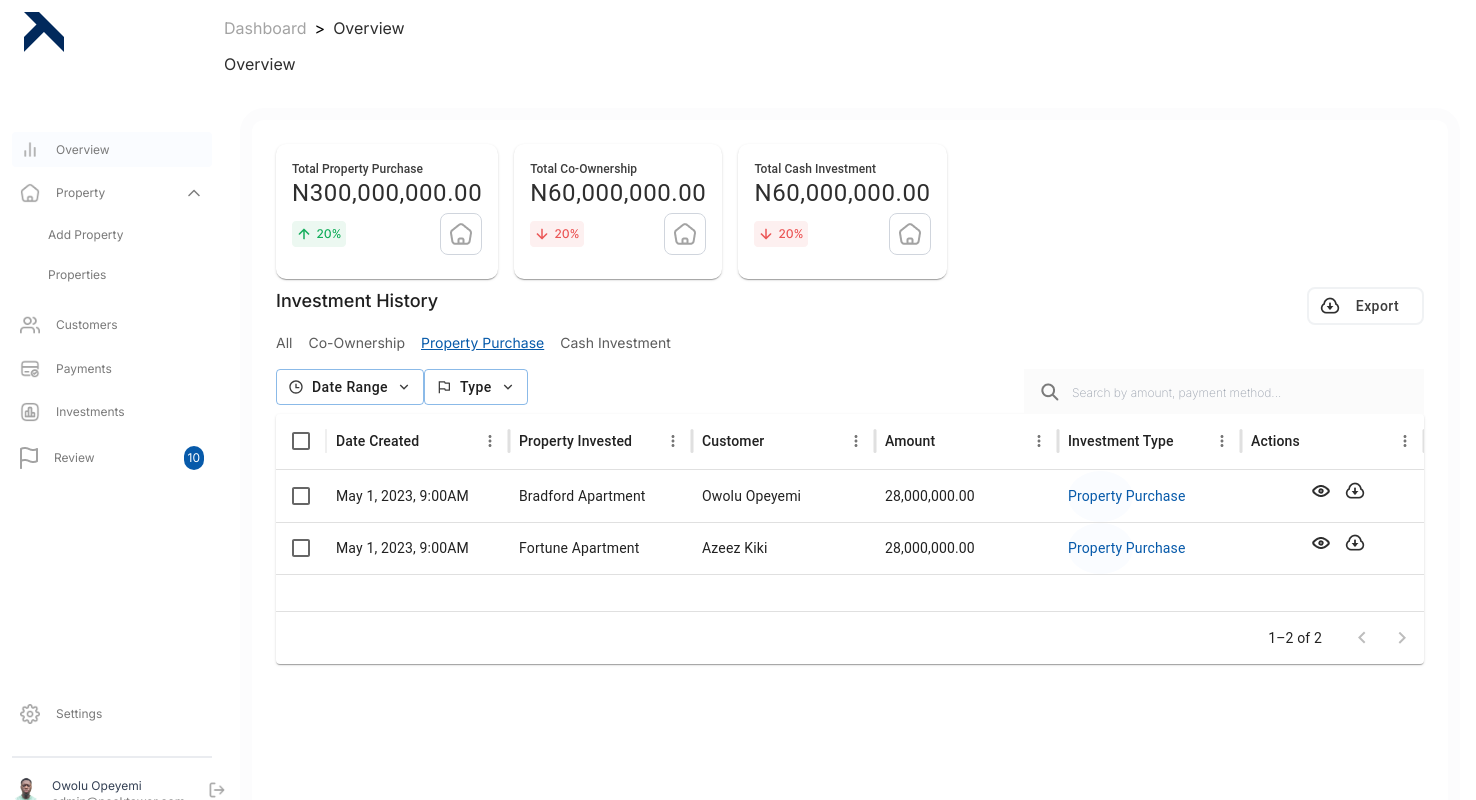
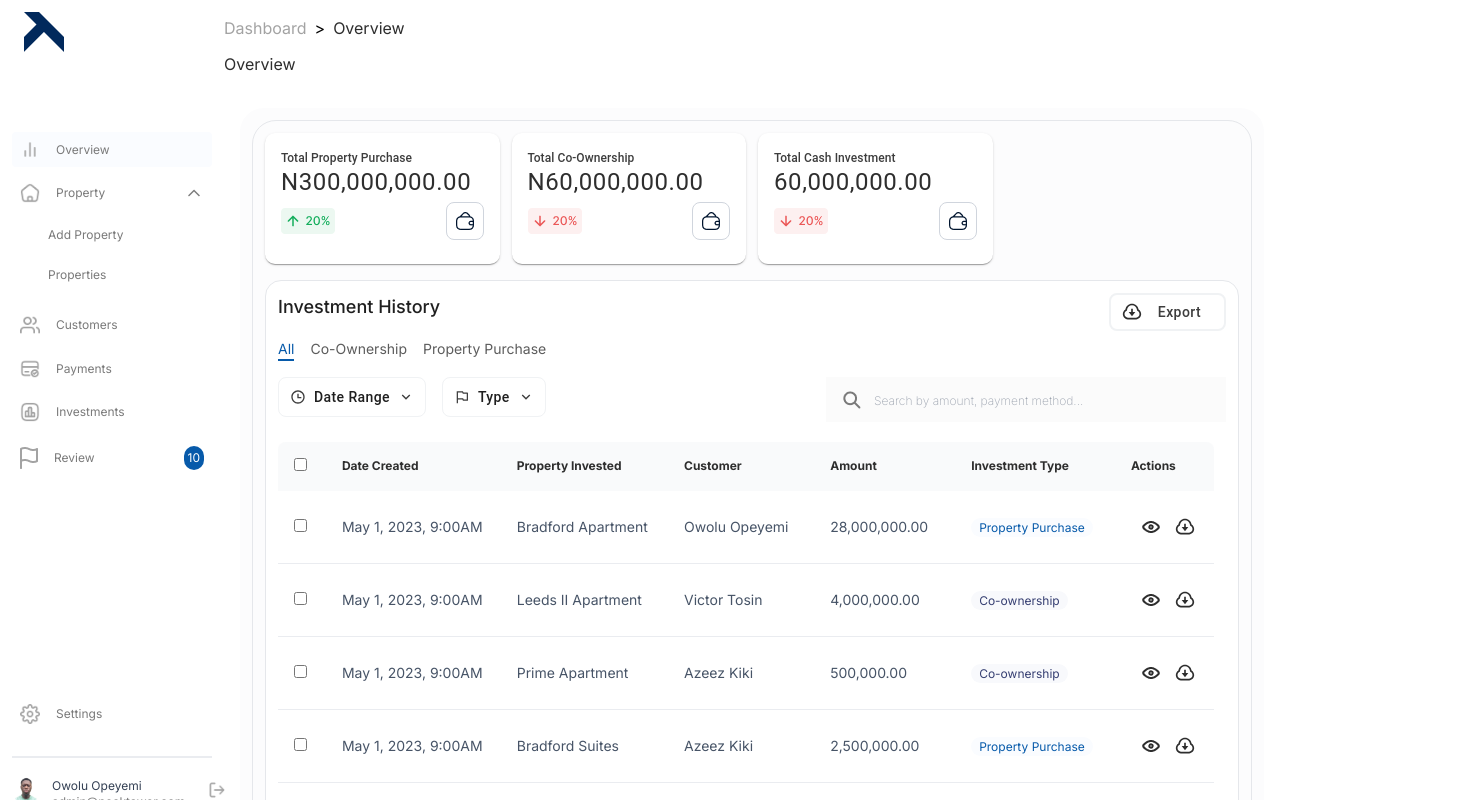
Before and after one commit to popsam22/lantan-frontend, a React (Vite) app: page /admin/investments in a window 1280 px wide. Shown: the top 800 px of the page, 1476 px wide, since content can reach past the window. Built offline with nearby package versions, Linux system fonts and the light colour scheme.

Commit message:
feat: investments

```diff
--- a/src/constants/investment.tsx
+++ b/src/constants/investment.tsx
@@ -1,58 +1,3 @@
-import { GridRenderCellParams } from "@mui/x-data-grid";
-import show from "../assets/_Button baseshow.png";
-import cloud from "../assets/download-cloud-linecloud.png";
-
-export const investmentColumns = [
-  {
-    field: "dateCreated",
-    headerName: "Date Created",
-    width: 183,
-  },
-  {
-    field: "propertyInvested",
-    headerName: "Property Invested",
-    width: 183,
-  },
-  {
-    field: "customer",
-    headerName: "Customer",
-    width: 183,
-  },
-  {
-    field: "amount",
-    headerName: "Amount",
-    width: 183,
-  },
-  {
-    field: "investmentType",
-    headerName: "Investment Type",
-    renderCell: (prop: GridRenderCellParams) => (
-      <button
-        style={{
-          backgroundColor: "#FAFCFF",
-          color: "#075AAA",
-          borderRadius: "50%",
-          width: "65px",
-        }}
-      >
-        {prop.value}
-      </button>
-    ),
-    width: 183,
-  },
-  {
-    field: "actions",
-    headerName: "Actions",
-    width: 183,
-    renderCell: () => (
-      <div className="flex gap-1 justify-center items-center">
-        <img src={show} alt="show details" className="w-10 h-10" />
-        <img src={cloud} alt="cloud" className="w-5 h-5" />
-      </div>
-    ),
-  },
-];
-
 export const investmentRow = [
   {
     id: 1,
@@ -65,9 +10,65 @@ export const investmentRow = [
   {
     id: 2,
     dateCreated: "May 1, 2023, 9:00AM",
-    propertyInvested: "Fortune Apartment",
+    propertyInvested: "Leeds II Apartment",
+    customer: "Victor Tosin",
+    amount: "4,000,000.00",
+    investmentType: "Co-ownership",
+  },
+  {
+    id: 2,
+    dateCreated: "May 1, 2023, 9:00AM",
+    propertyInvested: "Prime Apartment",
     customer: "Azeez Kiki",
-    amount: "28,000,000.00",
+    amount: "500,000.00",
+    investmentType: "Co-ownership",
+  },
+  {
+    id: 2,
+    dateCreated: "May 1, 2023, 9:00AM",
+    propertyInvested: "Bradford Suites",
+    customer: "Azeez Kiki",
+    amount: "2,500,000.00",
     investmentType: "Property Purchase",
   },
+  {
+    id: 2,
+    dateCreated: "May 1, 2023, 9:00AM",
+    propertyInvested: "Bradford Suites",
+    customer: "Azeez Kiki",
+    amount: "200,000.00",
+    investmentType: "Property Purchase",
+  },
+  {
+    id: 2,
+    dateCreated: "May 1, 2023, 9:00AM",
+    propertyInvested: "Bradford Suites",
+    customer: "Azeez Kiki",
+    amount: "500,000.00",
+    investmentType: "Property Purchase",
+  },
+  {
+    id: 2,
+    dateCreated: "May 1, 2023, 9:00AM",
+    propertyInvested: "Bradford Suites",
+    customer: "Azeez Kiki",
+    amount: "10,000,000.00",
+    investmentType: "Co-ownership",
+  },
+  {
+    id: 2,
+    dateCreated: "May 1, 2023, 9:00AM",
+    propertyInvested: "Bradford Suites",
+    customer: "Azeez Kiki",
+    amount: "10,000,000.00",
+    investmentType: "Co-ownership",
+  },
+  {
+    id: 2,
+    dateCreated: "May 1, 2023, 9:00AM",
+    propertyInvested: "Bradford Suites",
+    customer: "Azeez Kiki",
+    amount: "500,000.70",
+    investmentType: "Co-ownership",
+  },
 ];
--- a/src/pages/admin/Investments.tsx
+++ b/src/pages/admin/Investments.tsx
@@ -1,37 +1,261 @@
-import { Box, Button } from "@mui/material";
-import cloud from "../../assets/download-cloud-linecloud.png";
+import { Button } from "@mui/material";
+import { useState } from "react";
+import cloud from "../../assets/download-cloud-line.svg";
+import blue_cloud from "../../assets/download-cloud-line 2.svg";
 import InvestmentCard from "../../components/InvestmentCard";
 import flag from "../../assets/flag-line.svg";
 import dropdown from "../../assets/arrow-down-s-line.svg";
 import search from "../../assets/Search_Magnifying_Glasssearch.png";
 import date from "../../assets/time-line.svg";
-import Table from "../../components/Table";
-import { investmentColumns, investmentRow } from "../../constants/investment";
+import show from "../../assets/_Button baseshow.png";
+import { investmentRow } from "../../constants/investment";
+import Tanstack from "@/components/Tanstack";
+import { createColumnHelper } from "@tanstack/react-table";
+import { Investment, ColumnFilter, SelectedItem } from "@/types";
+import clsx from "clsx";
+import { toast } from "react-toastify";
+import LantanModal from "@/components/Modal";
 
 const Investments = () => {
+  const [activeTab, setActiveTab] = useState(0);
+  const [selectedItem, setSelectedItem] = useState<SelectedItem | null>(null);
+  const [isOpen, setIsOpen] = useState(false);
+  const [columnFilters, setColumnFilters] = useState<ColumnFilter[]>([]);
+
+  const filterPaymentHandler = (tab: number) => {
+    setActiveTab(tab);
+    if (tab === 0) {
+      setColumnFilters([]);
+    } else if (tab === 1) {
+      setColumnFilters([{ id: "investmentType", value: "Co-ownership" }]);
+    } else if (tab === 2) {
+      setColumnFilters([{ id: "investmentType", value: "Property Purchase" }]);
+    }
+  };
+
+  const columnHelper = createColumnHelper<Investment>();
+  const columns = [
+    columnHelper.accessor("check", {
+      header: ({ table }) => (
+        <input
+          type="checkbox"
+          onChange={(e) => {
+            const checked = e.target.checked;
+            table.getRowModel().rows.forEach((row) => {
+              row.getToggleSelectedHandler()(checked);
+            });
+          }}
+        />
+      ),
+      cell: ({ row }) => (
+        <input
+          type="checkbox"
+          {...{
+            checked: row.getIsSelected(),
+            onChange: row.getToggleSelectedHandler(),
+          }}
+        />
+      ),
+      size: 59,
+    }),
+    columnHelper.accessor("dateCreated", {
+      header: "Date Created",
+      cell: (info) => info.getValue(),
+      size: 183,
+    }),
+    columnHelper.accessor("propertyInvested", {
+      header: "Property Invested",
+      cell: (info) => info.getValue(),
+      size: 183,
+    }),
+    columnHelper.accessor("customer", {
+      header: "Customer",
+      cell: (info) => info.getValue(),
+      size: 183,
+    }),
+    columnHelper.accessor("amount", {
+      header: "Amount",
+      cell: (info) => info.getValue(),
+      size: 183,
+    }),
+    columnHelper.accessor("investmentType", {
+      header: "Investment Type",
+      cell: (info) => (
+        <span
+          className={clsx(
+            "rounded-2xl px-2 py-0.5 whitespace-nowrap text-xs",
+            info.getValue() === "Property Purchase"
+              ? "text-[#075AAA] bg-[#FAFCFF]"
+              : "text-[#363F72] bg-[#F8F9FC]"
+          )}
+        >
+          {info.getValue()}
+        </span>
+      ),
+      size: 183,
+    }),
+    columnHelper.accessor("actions", {
+      header: "Actions",
+      cell: (info) => (
+        <div className="flex gap-1 items-center">
+          <img
+            onClick={() => {
+              setIsOpen(true);
+              setSelectedItem(info.row.original);
+            }}
+            src={show}
+            alt="show details"
+            className="w-10 h-10 cursor-pointer"
+          />
+          <img
+            onClick={() =>
+              toast.success("Your File has been downloaded successfully")
+            }
+            src={cloud}
+            alt="cloud"
+            className="w-5 h-5 cursor-pointer"
+          />
+        </div>
+      ),
+      size: 183,
+    }),
+  ];
+
   return (
-    <div className="bg-white rounded-xl p-6 m-3 h-[96vh]">
-      <div className="flex mb-2">
-        <Box sx={{ display: "flex", gap: "16px" }}>
+    <div className="bg-[#FCFCFD] border rounded-3xl m-3 p-3 overflow-hidden">
+      <LantanModal
+        title={"Investment Details"}
+        open={isOpen}
+        onClose={() => {
+          setIsOpen(false);
+        }}
+        children={
+          <div>
+            <div className="flex justify-between gap-4 mb-8">
+              <div className="w-1/3">
+                <p className="text-xs text-[#7A7A7A]">Date Created</p>
+                <p className="font-medium text-lg text-[#2E2E2E]">
+                  75yuwet9r237112
+                </p>
+              </div>
+              <div className="w-1/3">
+                <p className="text-xs text-[#7A7A7A]">Customer</p>
+                <p className="font-medium text-lg text-[#2E2E2E]">
+                  Owolu Opeyemi
+                </p>
+              </div>
+              <div className="w-1/3">
+                <p className="text-xs text-[#7A7A7A]">Property Invested</p>
+                <p className="font-medium text-lg text-[#2E2E2E]">
+                  Bradford Apartment
+                </p>
+              </div>
+            </div>
+            <div className="flex justify-between gap-4 mb-8">
+              <div className="w-1/3">
+                <p className="text-xs text-[#7A7A7A]">Property Type</p>
+                <p
+                  className="font-medium text-sm text-[#2E2E2E] mt-2 text-center w-fit px-1.5 py-0.5 rounded-2xl"
+                  style={{
+                    backgroundColor:
+                      selectedItem?.investmentType === "Property Purchase"
+                        ? "#FAFCFF"
+                        : "#F8F9FC",
+                    color:
+                      selectedItem?.investmentType === "Property Purchase"
+                        ? "#075AAA"
+                        : "#363F72",
+                  }}
+                >
+                  {selectedItem?.investmentType}
+                </p>
+              </div>
+              <div className="w-1/3">
+                <p className="text-xs text-[#7A7A7A]">Amount Paid</p>
+                <p className="font-medium text-lg text-[#2E2E2E]">
+                  N10,000,000.00
+                </p>
+              </div>
+              <div className="w-1/3">
+                <p className="text-xs text-[#7A7A7A]">Outstanding</p>
+                <p className="text-[#F04438] text-lg font-medium">
+                  N15,000,000.00
+                </p>
+              </div>
+            </div>
+            <div className="flex justify-between gap-4 mb-8">
+              <div className="w-1/3">
+                <p className="text-xs text-[#7A7A7A]">Transaction ID</p>
+                <p className="font-medium text-lg text-[#2E2E2E]">
+                  75yuwet9r237112
+                </p>
+              </div>
+              <div className="w-1/3">
+                <p className="text-xs text-[#7A7A7A]">
+                  Recipient Account Number
+                </p>
+                <p className="font-medium text-lg text-[#2E2E2E]">
+                  09548765498
+                </p>
+              </div>
+              <div className="w-1/3">
+                <p className="text-xs text-[#7A7A7A]">Payment Method</p>
+                <p className="font-medium text-lg text-[#2E2E2E]">
+                  Card Payment
+                </p>
+              </div>
+            </div>
+            <div
+              className="flex items-center justify-end "
+              onClick={() =>
+                toast.success("Your File has been downloaded successfully")
+              }
+            >
+              <Button
+                className="!border-2 !border-[#F0F2F4] !rounded-lg h-[38px] "
+                variant="outlined"
+                sx={{
+                  backgroundColor: "#F1F6FE",
+                }}
+                startIcon={
+                  <img
+                    src={blue_cloud}
+                    alt="icon"
+                    style={{ width: "20px", height: "20px" }}
+                  />
+                }
+              >
+                <p className="text-[#206AB2] px-2 py-2 normal-case">
+                  Export as CSV
+                </p>
+              </Button>
+            </div>
+          </div>
+        }
+        className={"max-w-[850px]"}
+      />
+      <div className="grid grid-cols-1 md:grid-cols-2 lg:grid-cols-4 gap-3 mb-4">
         <InvestmentCard
           title="Total Property Purchase"
           amount="N300,000,000.00"
           profit={true}
+          icon="wallet"
         />
         <InvestmentCard
           title="Total Co-Ownership"
           amount="N60,000,000.00"
           profit={false}
+          icon="wallet"
         />
         <InvestmentCard
-            title="Total Cash Investment"
-            amount="N60,000,000.00"
+          title="Total Cash Investment "
+          amount="60,000,000.00"
           profit={false}
+          icon="wallet"
         />
-        </Box>
       </div>
-      <div>
-        <div className="flex bg-white justify-between mb-2">
+      <div className="border rounded-2xl p-3 bg-white">
+        <div className="flex justify-between mb-2">
           <p className="text-[#1F1F1F] text-lg font-medium items-center justify-start">
             Investment History
           </p>
@@ -46,21 +270,52 @@ const Investments = () => {
               />
             }
           >
-            <p className="text-[#3D3D3D] px-2 py-2 capitalize">Export</p>
+            <p
+              className="text-[#3D3D3D] px-2 py-2 normal-case"
+              onClick={() =>
+                toast.success("Your File has been downloaded successfully")
+              }
+            >
+              Export
+            </p>
           </Button>
         </div>
         <div className="flex mb-4">
-          <p className="mr-4 text-sm text-[#5C5C5C]">All</p>
-          <p className="mr-4 text-sm text-[#5C5C5C]">Co-Ownership</p>
-          <p className="text-sm text-[#075AAA] underline mr-4">
+          <p
+            onClick={() => filterPaymentHandler(0)}
+            className={`text-sm mr-4 cursor-pointer ${
+              activeTab === 0
+                ? "text-[#075AAA] border-b-2 border-[#075AAA]"
+                : "text-[#5C5C5C]"
+            }`}
+          >
+            All
+          </p>
+          <p
+            onClick={() => filterPaymentHandler(1)}
+            className={`text-sm mr-4 cursor-pointer ${
+              activeTab === 1
+                ? "text-[#075AAA] border-b-2 border-[#075AAA]"
+                : "text-[#5C5C5C]"
+            }`}
+          >
+            Co-Ownership
+          </p>
+          <p
+            onClick={() => filterPaymentHandler(2)}
+            className={`text-sm mr-4 cursor-pointer ${
+              activeTab === 2
+                ? "text-[#075AAA] border-b-2 border-[#075AAA]"
+                : "text-[#5C5C5C]"
+            }`}
+          >
             Property Purchase
           </p>
-          <p className="text-sm text-[#5C5C5C]">Cash Investment</p>
         </div>
         <div className="flex justify-between">
-          <div>
+          <div className="flex gap-4">
             <Button
-              className="mr-2"
+              className="mr-2 h-[40px] !border !border-[#F0F2F4] !rounded-lg"
               variant="outlined"
               startIcon={
                 <img
@@ -80,6 +335,7 @@ const Investments = () => {
               <p className="text-[#1F1F1F] capitalize">Date range</p>
             </Button>
             <Button
+              className="mr-2 h-[40px] !border !border-[#F0F2F4] !rounded-lg"
               variant="outlined"
               startIcon={
                 <img
@@ -112,8 +368,13 @@ const Investments = () => {
             />
           </div>
         </div>
+        <Tanstack
+          rows={investmentRow}
+          columns={columns}
+          columnFilters={columnFilters}
+          setColumnFilters={setColumnFilters}
+        />
       </div>
-      <Table rows={investmentRow} columns={investmentColumns} height={250} />
     </div>
   );
 };
--- a/src/pages/admin/Payments.tsx
+++ b/src/pages/admin/Payments.tsx
@@ -2,9 +2,10 @@ import Button from "@mui/material/Button";
 import search from "../../assets/Search_Magnifying_Glasssearch.png";
 import date from "../../assets/time-line.svg";
 import cloud from "../../assets/download-cloud-line.svg";
+import blue_cloud from "../../assets/download-cloud-line 2.svg";
 import flag from "../../assets/flag-line.svg";
 import dropdown from "../../assets/arrow-down-s-line.svg";
-import { Payment, PaymentsColumnFilter } from "../../types";
+import { Payment, ColumnFilter } from "../../types";
 import { createColumnHelper } from "@tanstack/react-table";
 import { rows } from "../../constants/payments";
 import { useState } from "react";
@@ -19,9 +20,7 @@ const Payments = () => {
   const [activeTab, setActiveTab] = useState(0);
   const [isOpen, setIsOpen] = useState(false);
   const [selectedItem, setSelectedItem] = useState<SelectedItem | null>(null);
-  const [columnFilters, setColumnFilters] = useState<PaymentsColumnFilter[]>(
-    []
-  );
+  const [columnFilters, setColumnFilters] = useState<ColumnFilter[]>([]);
 
   const filterPaymentHandler = (tab: number) => {
     setActiveTab(tab);
@@ -216,7 +215,7 @@ const Payments = () => {
                   }}
                   startIcon={
                     <img
-                      src={cloud}
+                      src={blue_cloud}
                       alt="icon"
                       style={{ width: "20px", height: "20px" }}
                     />
--- a/src/types/index.d.ts
+++ b/src/types/index.d.ts
@@ -22,7 +22,7 @@ declare type TableProps = {
 };
 
 declare type Property = {
-  id: number;
+  // id: number;
   dateAdded: string;
   propertyName: string;
   address: string;
@@ -42,8 +42,19 @@ declare type Payment = {
   actions?: any;
 };
 
+declare type Investment = {
+  dateCreated: string;
+  propertyInvested: string;
+  customer: string;
+  amount: string;
+  investmentType: string;
+  check: string;
+  actions?: any;
+};
+
 declare type SelectedItem = {
-  status: string;
+  status?: string;
+  investmentType?: string;
 };
 
 declare type NavbarProp = {
@@ -110,16 +121,6 @@ declare type TopInvestorsProps = {
   imgUrl: string;
 };
 
-declare type propertyRows = {
-  id: number;
-  dateAdded: string;
-  propertyName: string;
-  address: string;
-  unitsLeft: string;
-  propertyType: string;
-  status: string;
-};
-
 declare type CustomButtonProps = {
   label: string;
   bgColor: string;
```
Also changed, not shown: src/assets/download-cloud-line 2.svg (added). Lines whose indentation alone changed are shown as unchanged.
